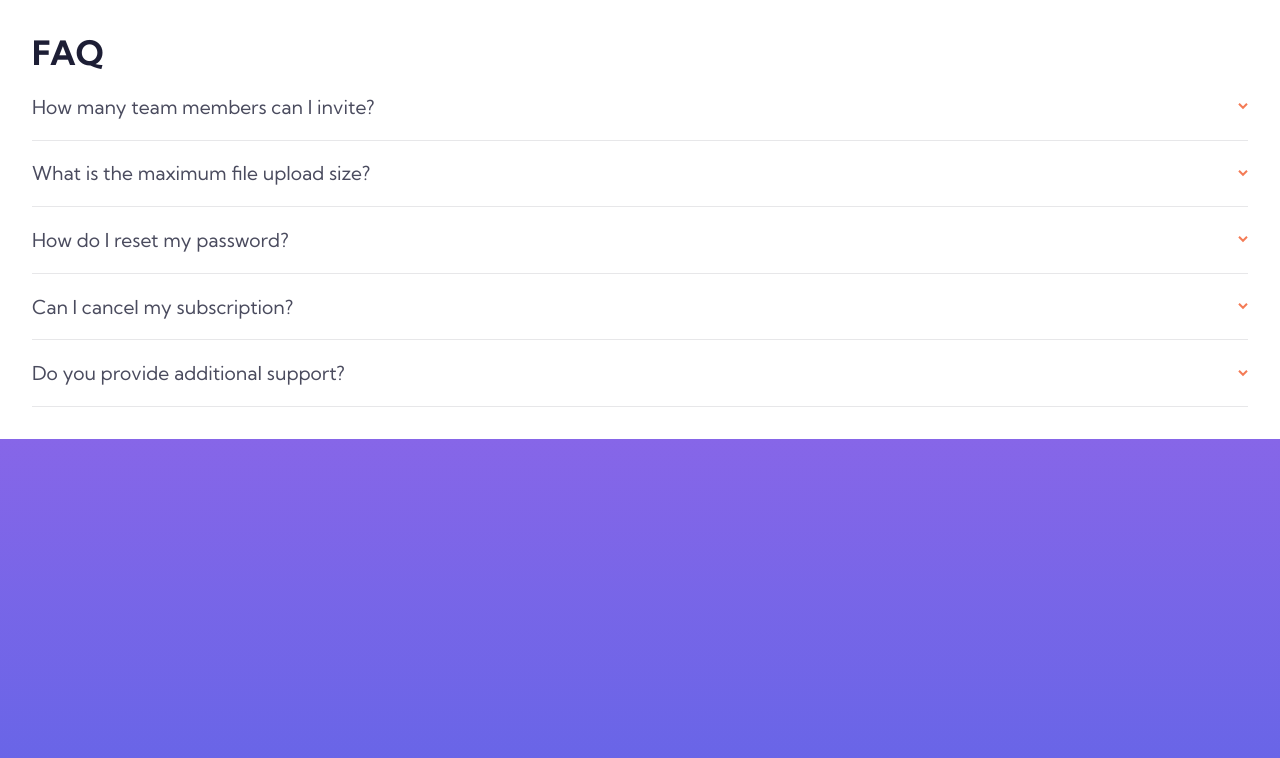
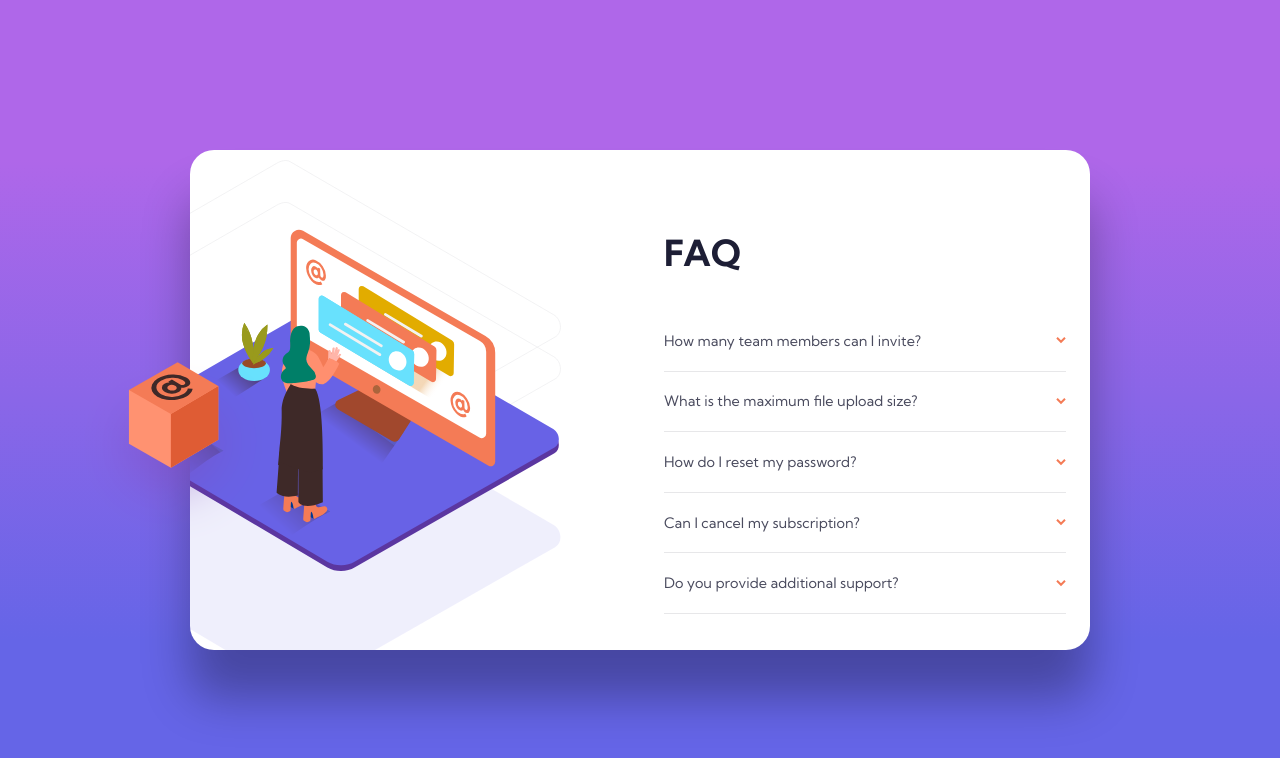
Before and after one commit to vincentole/frontend_mentor_challenges, a plain HTML site: page faq_accordion_card/index.html in a window 1280 px wide. Drawn offline with Linux system fonts and the light colour scheme.

Commit message:
finalized faq project

```diff
--- a/faq_accordion_card/index.html
+++ b/faq_accordion_card/index.html
@@ -18,27 +18,29 @@
     <body>
         <div class="faq-container">
             <div class="img-container">
-                <!-- <div class="img-desktop">
+                <div class="img-desktop">
                     <img
                         src="./images/illustration-woman-online-desktop.svg"
                         alt=""
                     />
-                    <img
-                        id="img-box"
-                        src="./images/illustration-box-desktop.svg"
-                        alt="woman with pc"
-                    />
                 </div>
+                <div id="img-box">
+                  <img
+                      src="./images/illustration-box-desktop.svg"
+                      alt="woman with pc"
+                  />
+              </div>
                 <div class="img-mobile">
                     <img
                         src="./images/illustration-woman-online-mobile.svg"
                         alt=""
                     />
-                </div> -->
+                </div>
+
             </div>
+            <div class="title"><h1>FAQ</h1></div>
             <div class="questions">
                 <div class="accordion-container">
-                    <h1>FAQ</h1>
                     <div class="panel">
                         <button class="accordion">
                             <span>How many team members can I invite?</span
--- a/faq_accordion_card/js/main.js
+++ b/faq_accordion_card/js/main.js
@@ -3,9 +3,23 @@ const content = document.querySelectorAll(".content");
 
 panels.forEach((v, i) => {
     v.onclick = () => {
-        v.classList.toggle("active");
-        if (content[i].style.height) {content[i].style.height = null;}
-        else {content[i].style.height = content[i].scrollHeight + "px";}
+        currActive = document.querySelector(".active");
+        currContent = document.querySelector(".active .content")
+        console.log(currContent);
+        if (v == currActive) {
+            v.classList.toggle("active");
+            if (content[i].style.height) content[i].style.height = null;
+            else content[i].style.height = content[i].scrollHeight + "px";
+        }
+        else {
+            if (currContent && currContent.style.height) {
+                currContent.style.height = null;
+                currActive.classList.remove("active");
+            }
+            v.classList.toggle("active");
+            if (content[i].style.height) content[i].style.height = null;
+            else content[i].style.height = content[i].scrollHeight + "px";
+        }
 
     };
 });
--- a/faq_accordion_card/scss/style.scss
+++ b/faq_accordion_card/scss/style.scss
@@ -38,32 +38,53 @@ $light_grayish_blue: hsl(240, 5%, 91%);
 
 
 body {
-    background: linear-gradient($soft_violet, $soft_blue);
+    display: flex;
+    justify-content: center;
+    align-items: center;
+    background: linear-gradient($soft_violet 20%, $soft_blue 80%);
     min-height: 100vh;
     font-family: 'Kumbh Sans', sans-serif;
     color: $very_dark_desaturated_blue;
 }
+// Layout
+.faq-container {
+    height: 570px;
+    width: 330px;
+    min-width: 330px;
+    display: grid;
+    grid-template-rows: minmax(120px, auto) minmax(50px, auto) 1fr;
+    background: #fff url("../images/bg-pattern-mobile.svg") no-repeat center top;
+    font-size: 12px;
+    border-radius: 1.5rem;
+    box-shadow: 0 3rem 3rem rgba(0,0,0,0.3);
+    margin: 0 1rem;
+}
 
 // Accordion
 h1 {
- font-size: 2.1rem;
+ font-size: 3em;
  font-weight: 700;
-}
-.faq-container {
-    background: #fff;
-
+ text-align: center;
 }
 .accordion-container {
-    padding: 2rem;
+    display: flex;
+    flex-flow: column;
+    justify-content: center;
+    align-items: center;
+    padding: 0 1.5rem;
 }
 .accordion {
     display: flex;
     justify-content: space-between;
     align-items: center;
     width: 100%;
-    font-size: 1.2rem;
+    font-size: 1.2em;
     color: $very_dark_grayish_blue;
+    cursor: pointer;
     transition: 0.3s ease-in-out;
+}
+.accordion:hover {
+    color: $soft_red;
 }
 .active .accordion{
     font-weight: 700;
@@ -74,13 +95,14 @@ h1 {
     transform: rotate(-180deg);
 }
 p {
-    font-size: 1rem;
+    font-size: 1.1em;
     color: $dark_grayish_blue;
 }
 
 .panel {
     padding: 1.3rem 0;
     border-bottom: 1px solid $light_grayish_blue;
+    cursor: pointer;
     img {
         transition: 0.3s ease-in-out;
     }
@@ -90,3 +112,79 @@ p {
     overflow: hidden;
     transition: 0.5s ease-in-out
 }
+
+// Image
+.img-container {
+    display: flex;
+    justify-content: center;
+    position: relative;
+    height: 100%;
+}
+.img-desktop,
+#img-box {
+    display: none;
+}
+.img-mobile {
+    width: 72%;
+    position: absolute;
+    top: -90%;
+}
+
+
+// Desktop
+@media (min-width: 65em) {
+    .faq-container {
+        grid-template-rows: 1fr 3fr;
+        grid-template-columns: 1fr 1fr;
+        align-items: center;
+        width: 900px;
+        min-width: 900px;
+        height: 500px;
+        background: #fff url("../images/bg-pattern-desktop.svg") no-repeat;
+        background-size: 60%;
+        background-position: -47% 10px;
+    }
+    .accordion-container {
+        align-items: flex-start;
+    }
+    .img-container {
+        grid-column: 1;
+        grid-row: span 2;
+        position: relative;
+    }
+    .questions, .title {
+        grid-column: 2;
+    }
+    .title {
+        display: flex;
+        flex-direction: column;
+        justify-content: flex-end;
+        height: 100%;
+    }
+    h1 {
+        text-align: left;
+        padding-left: 1.5rem;
+    }
+    .img-mobile {
+        display: none;
+
+    }
+    .img-desktop {
+        display: flex;
+        align-items: center;
+        position: relative;
+        overflow: hidden;
+        width: 100%;
+        img {
+            width: 100%;
+            position: absolute;
+            left: -18%;
+        }
+    }
+    #img-box {
+        display: inline-block;
+        position: absolute;
+        top: 42%;
+        left: -25%;
+    }
+}
```
Also changed, not shown: faq_accordion_card/css/style.css.
